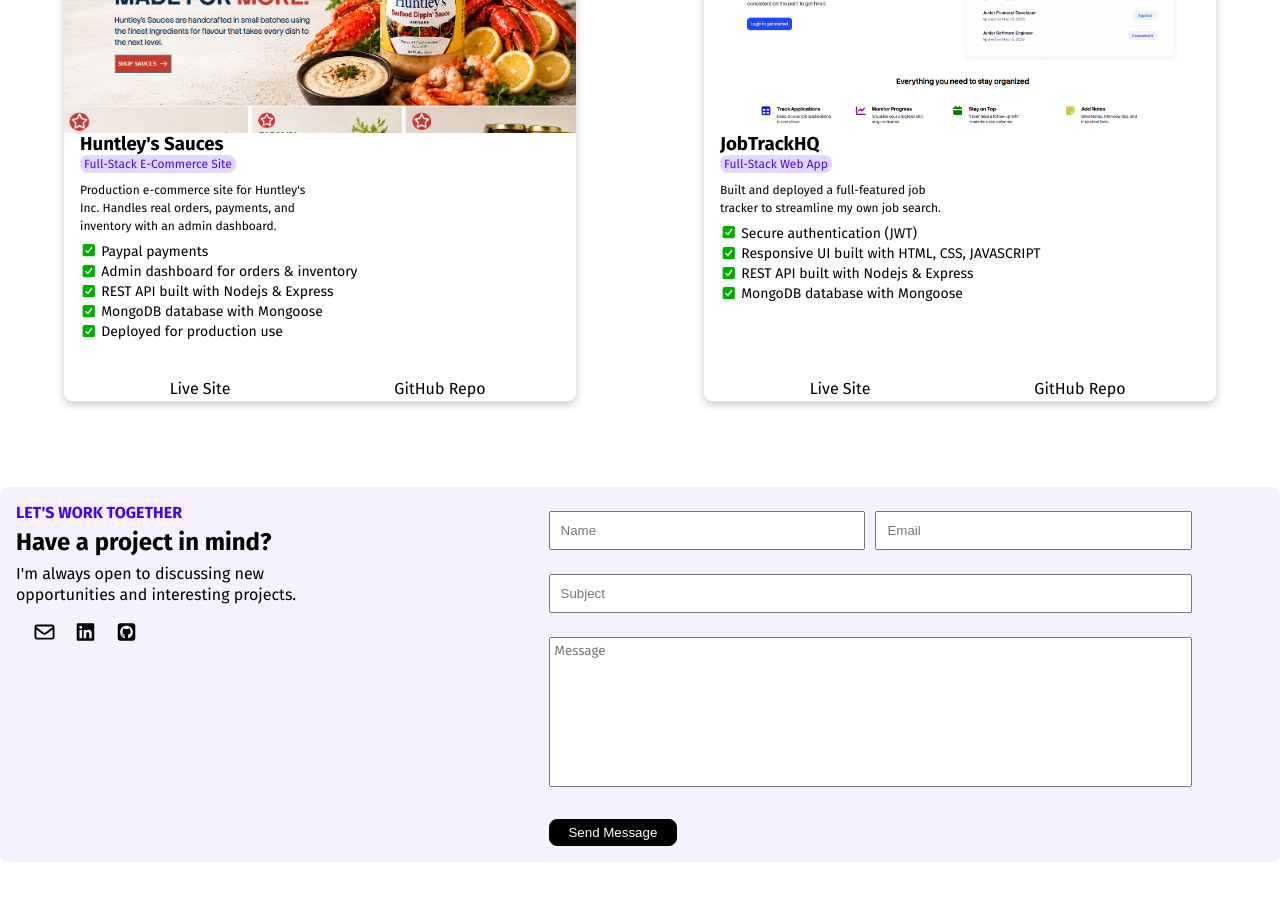
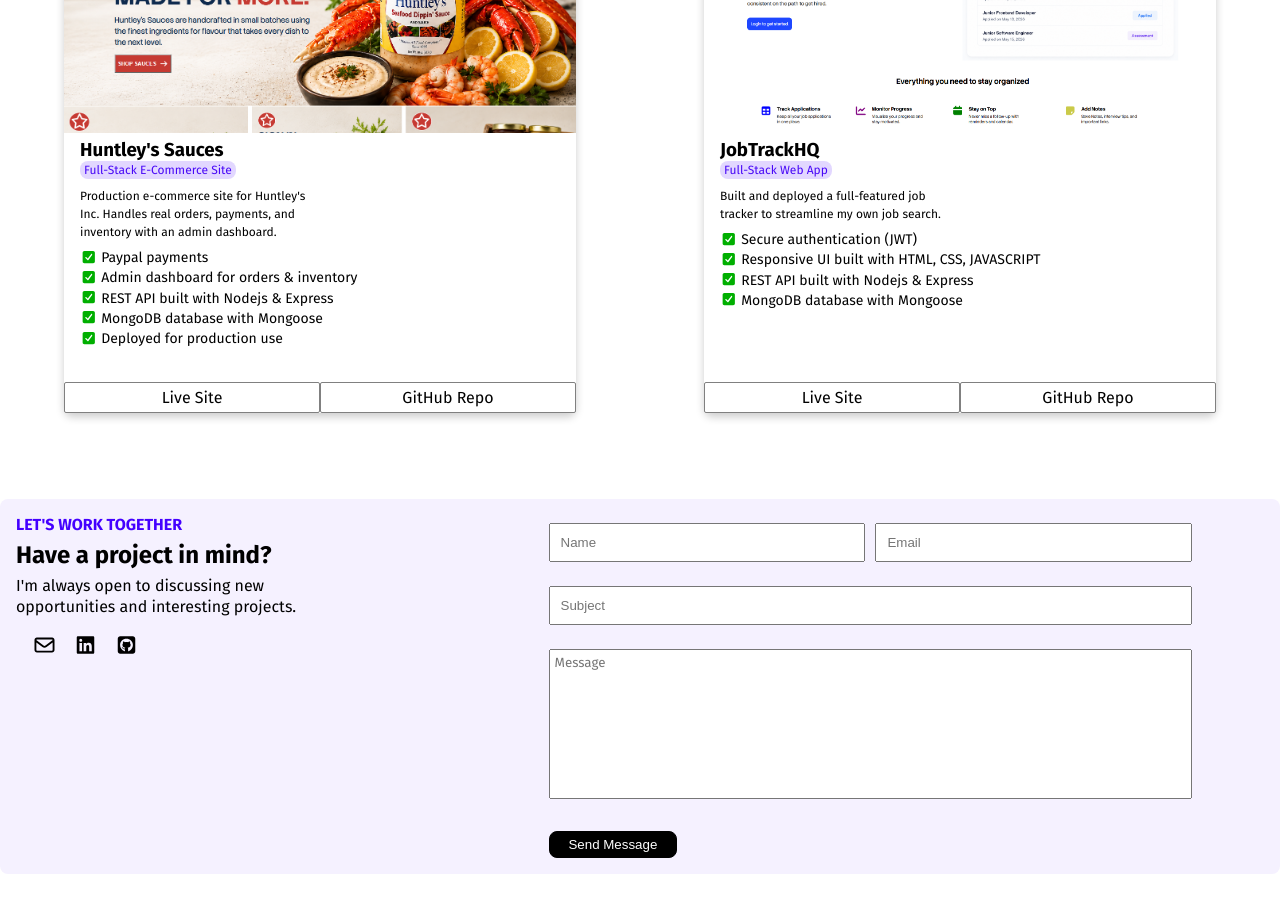
Before and after one commit to AllenCodess/portfolio-website, a React (Vite) app: page / in a window 1280 px wide. Shown: the part 1440-2353 px from the top of the page. Built offline with nearby package versions, Linux system fonts and the light colour scheme.

Commit message:
housekeeping

```diff
--- a/src/componenets/Projects.jsx
+++ b/src/componenets/Projects.jsx
@@ -40,6 +40,7 @@
                   use
                 </li>
               </ul>
+            </div>
             <div className="btn-container">
               <button className="project-btn">
                 <a href="https://huntleysauce.com/" target="_blank" className="project-btn-link">
@@ -55,7 +56,6 @@
                   GitHub Repo
                 </a>
               </button>
-              </div>
             </div>
           </div>
           <div className="project">
@@ -84,7 +84,8 @@
                   Mongoose
                 </li>
               </ul>
-              <div className="btn-container">
+            </div>
+            <div className="new-project-btn-container">
               <button className="project-btn">
                 <a href="https://jobtrackhq.com/" target="_blank" className="project-btn-link">
                   Live Site
@@ -103,7 +104,6 @@
           </div>
         </div>
       </div>
-      </div>
     </>
   );
 };
--- a/src/index.css
+++ b/src/index.css
@@ -182,6 +182,10 @@
   flex: 1;
 }
 
+.project-title {
+  margin-top: 0.4rem;
+}
+
 .project-list {
   list-style: none;
   margin-bottom: 2rem;
@@ -194,9 +198,14 @@
 
 .project-btn {
   background-color: white;
-  border: none;
-  padding: 3px;
+  border-radius: 2px;
+  border: 1px solid grey;
+  padding: 5px;
   width: 100%;
+}
+
+.new-project-btn-container {
+  display: flex;
 }
 
 .project-btn-link {
```
Lines whose indentation alone changed are shown as unchanged.
